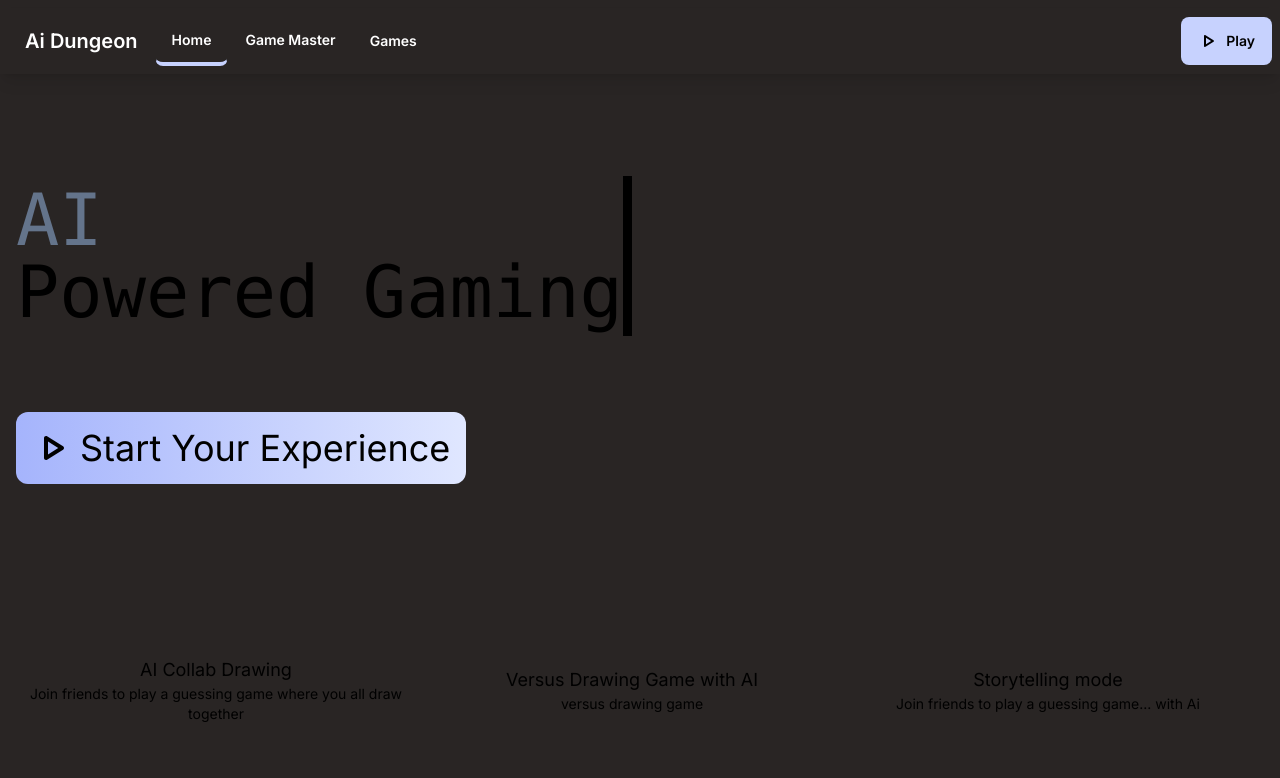
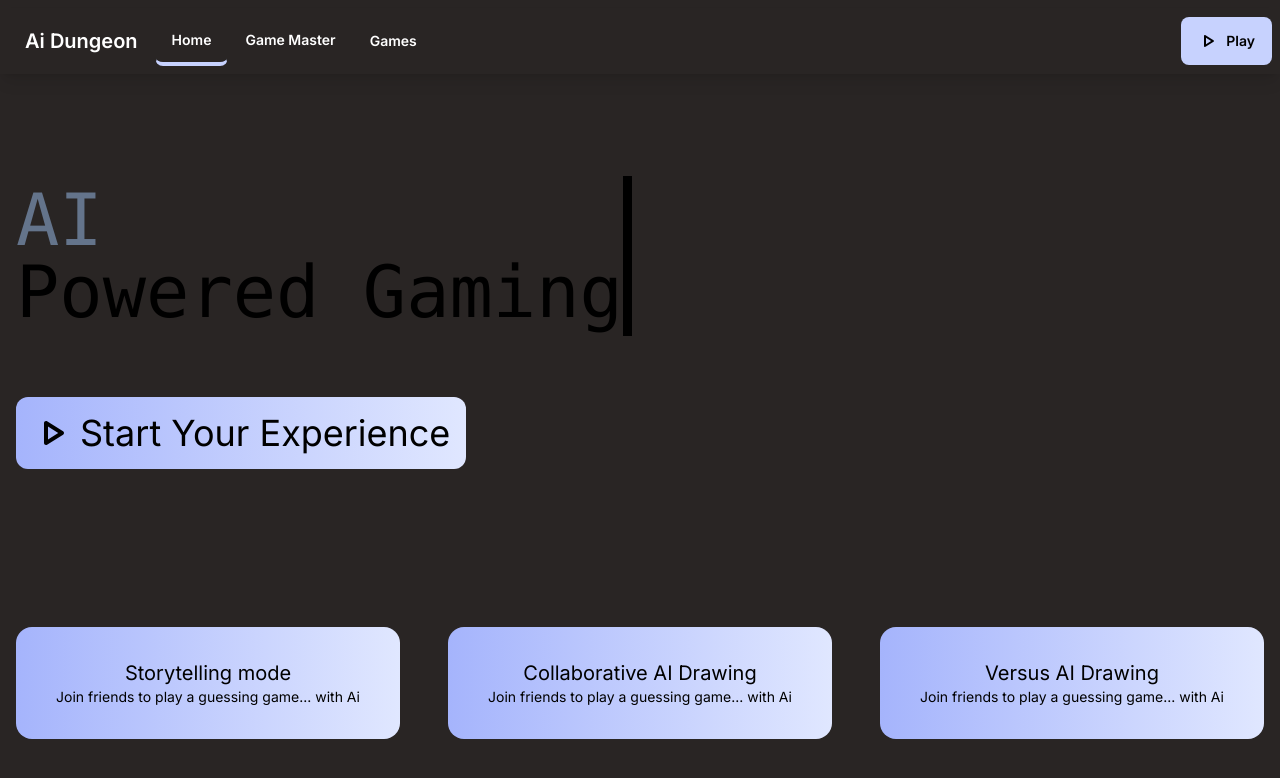
Before and after one commit to pnavab/lahacks2024, a Next.js app: page / in a window 1280 px wide. Shown: the top 778 px of the page. Built offline with nearby package versions, Linux system fonts and the light colour scheme; no server answers.

Commit message:
home page things

```diff
--- a/app/page.js
+++ b/app/page.js
@@ -3,6 +3,7 @@
 import Link from "next/link";
 import { socket } from "./socket";
 import { useRouter } from "next/navigation";
+import Image from "next/image";
 
 export default function Home() {
   const router = useRouter();
@@ -90,27 +91,12 @@
           </button>
         </div>
         <div className="pt-24  text-left duration-700">
-          <div className=" w-full pr-8 grid grid-cols-3 gap-4" >
+          <div className=" w-full pr-4 flex justify-between gap-4" >
+            <div className="card w-96   bg-gradient-to-r from-indigo-300 to-indigo-100 text-black ">
+              <div className="card-body">
+                <div className="card-actions justify-end">
                 <button
-              className="w-full text-lg bg-transparent animate-fadeIn delay-0 hover:bg-stone-700 duration-300 rounded-2xl "
-              onClick={createCollaborativeCanvasLobby}
-            >
-              AI Collab Drawing
-              <p className="text-sm">
-                Join friends to play a guessing game where you all draw together
-              </p>
-            </button>
-            <button
-              className="w-full text-lg  animate-fadeIn delay-100 bg-transparent hover:bg-stone-700 duration-300 rounded-2xl "
-              onClick={createVersusLobby}
-            >
-              Versus Drawing Game with AI
-              <p className="text-sm">
-                versus drawing game
-              </p>
-            </button>
-            <button
-              className="w-full text-lg bg-transparent animate-fadeIn delay-200  hover:bg-stone-700 duration-300 rounded-2xl "
+                    className="w-full text-xl bg-transparent animate-fadeIn delay-200  hover:bg-stone-700 duration-300 rounded-2xl "
                     onClick={createStoryLobby}
                   >
                     Storytelling mode
@@ -121,6 +107,39 @@
                 </div>
               </div>
             </div>
+            <div className="card w-96   bg-gradient-to-r from-indigo-300 to-indigo-100 text-black " >
+              <div className="card-body">
+                <div className="card-actions justify-end">
+                <button
+                    className="w-full text-xl bg-transparent animate-fadeIn delay-200  hover:bg-stone-700 duration-300 rounded-2xl "
+                    onClick={createCollaborativeCanvasLobby}
+                  >
+                    Collaborative AI Drawing
+                    <p className="text-sm">
+                      Join friends to play a guessing game... with Ai
+                    </p>
+                  </button>
+                </div>
+              </div>
+            </div>
+            <div className="card w-96   bg-gradient-to-r from-indigo-300 to-indigo-100 text-black ">
+              <div className="card-body">
+                <div className="card-actions justify-end">
+                <button
+                    className="w-full text-xl bg-transparent animate-fadeIn delay-200 hover:bg-stone-700 duration-300 rounded-2xl "
+                    onClick={createVersusLobby}
+                  >
+                    Versus AI Drawing
+                    <p className="text-sm">
+                      Join friends to play a guessing game... with Ai
+                    </p>
+                  </button>
+                </div>
+              </div>
+            </div>
+          </div>
+        </div>
+      </div>
     </main>
   );
 }
```
Lines whose indentation alone changed are shown as unchanged.
